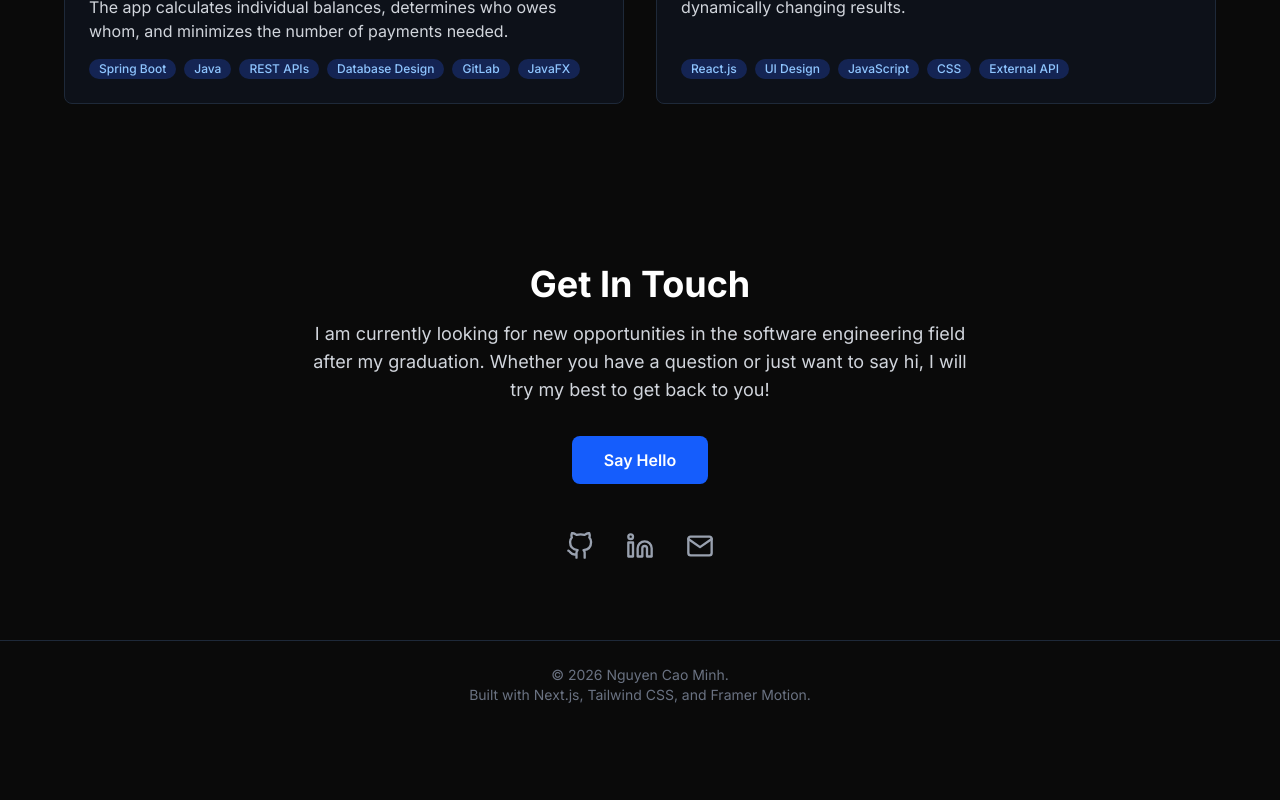
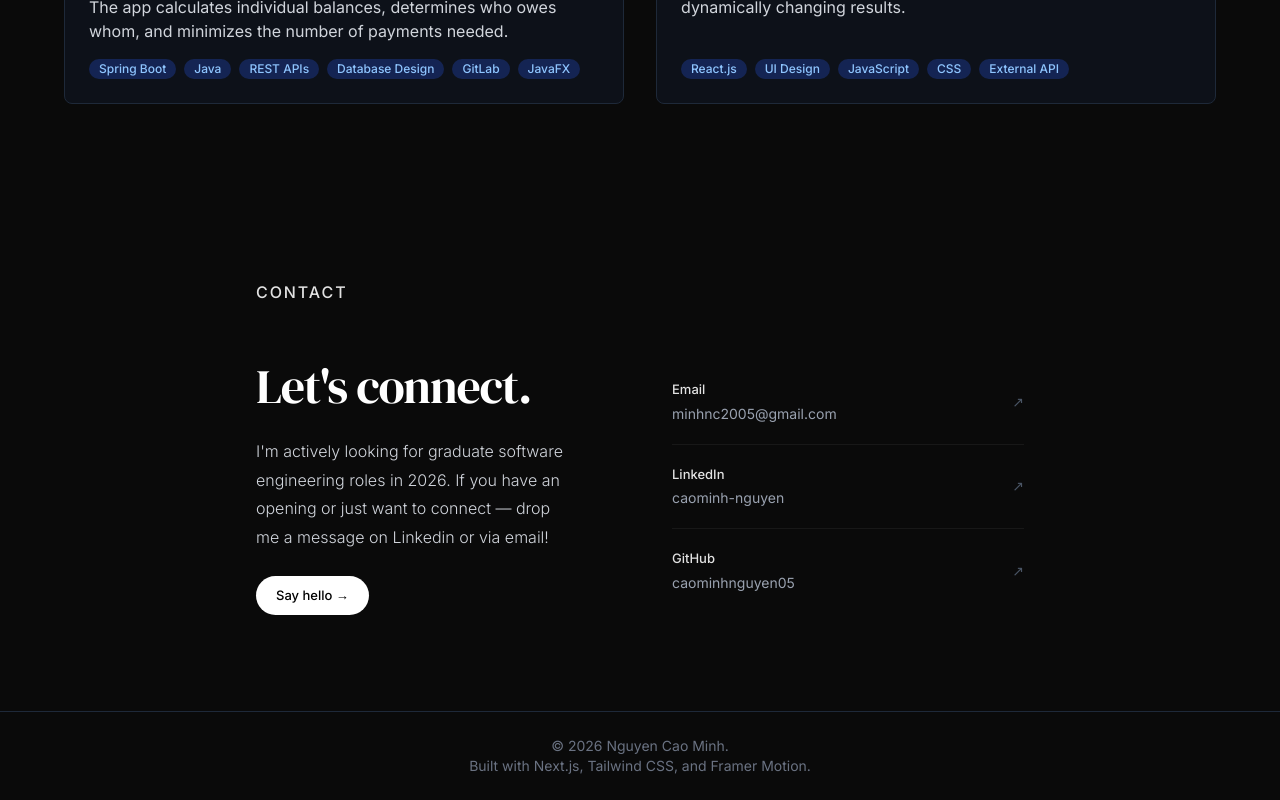
Before and after one commit to caominhnguyen05/caominh-portfolio, a Next.js app: page / in a window 1280 px wide. Shown: the part 2856-3656 px from the top of the page. Before the commit the page ends 3585 px from the top, so only its background shows below. Built offline with nearby package versions, Linux system fonts and the light colour scheme.

Commit message:
Improve contact section UI

```diff
--- a/src/app/components/contact.tsx
+++ b/src/app/components/contact.tsx
@@ -1,66 +1,85 @@
 "use client";
+import { motion } from "framer-motion";
+import React from "react";
 
-import { motion } from "framer-motion";
-import { FiMail, FiGithub, FiLinkedin } from "react-icons/fi";
+const Contact = () => {
+  const links = [
+    {
+      platform: "Email",
+      handle: "minhnc2005@gmail.com",
+      href: "mailto:minhnc2005@gmail.com",
+    },
+    {
+      platform: "LinkedIn",
+      handle: "caominh-nguyen",
+      href: "https://www.linkedin.com/in/caominh-nguyen/",
+    },
+    {
+      platform: "GitHub",
+      handle: "caominhnguyen05",
+      href: "https://github.com/caominhnguyen05",
+    },
+  ];
 
-type SectionWrapperProps = {
-  children: React.ReactNode;
-  id: string;
-};
-
-const SectionWrapper = ({ children, id }: SectionWrapperProps) => (
+  return (
     <motion.section
-    id={id}
-    className="py-20 px-6"
-    initial={{ opacity: 0, y: 50 }}
+      id="contact"
+      className="py-24 px-6 md:px-12"
+      initial={{ opacity: 0, y: 40 }}
       whileInView={{ opacity: 1, y: 0 }}
       viewport={{ once: true, amount: 0.2 }}
       transition={{ duration: 0.6 }}
     >
-    <div className="container mx-auto max-w-4xl text-center">{children}</div>
-  </motion.section>
-);
+      <div className="max-w-3xl mx-auto">
+        <p className="text-l font-medium tracking-[0.12em] uppercase mb-14">
+          Contact
+        </p>
 
-const Contact = () => {
-  return (
-    <SectionWrapper id="contact">
-      <h2 className="text-4xl font-bold mb-4 text-white">Get In Touch</h2>
-      <p className="text-lg text-gray-300 mb-8 max-w-2xl mx-auto">
-        I am currently looking for new opportunities in the software engineering
-        field after my graduation. Whether you have a question or just want to
-        say hi, I will try my best to get back to you!
+        <div className="grid md:grid-cols-2 gap-16 items-start">
+          {/* Left */}
+          <div className="flex flex-col gap-6">
+            <h2 className="font-serif text-4xl md:text-5xl font-normal text-white leading-[1.1] tracking-tight">
+              Let&apos;s connect.
+              <br />
+            </h2>
+            <p className="text-md text-gray-300 font-light leading-[1.8] max-w-xs">
+              I&apos;m actively looking for graduate software engineering roles
+              in 2026. If you have an opening or just want to connect — drop me
+              a message on Linkedin or via email!
             </p>
             <a
-        href="mailto:minhnc2005@gmail.com"
-        className="inline-block bg-blue-600 text-white font-semibold px-8 py-3 rounded-lg hover:bg-blue-700 transition-colors duration-300"
+              href="https://www.linkedin.com/in/caominh-nguyen/"
+              className="text-[13px] font-medium px-5 py-2.5 bg-white text-black rounded-full hover:opacity-80 transition-opacity w-fit"
             >
-        Say Hello
-      </a>
-      <div className="flex justify-center space-x-8 mt-12">
-        <a
-          href="https://github.com/caominhnguyen05"
-          target="_blank"
-          rel="noreferrer"
-          className="text-gray-400 hover:text-white"
-        >
-          <FiGithub size={28} />
-        </a>
-        <a
-          href="https://www.linkedin.com/in/caominh-nguyen/"
-          target="_blank"
-          rel="noreferrer"
-          className="text-gray-400 hover:text-white"
-        >
-          <FiLinkedin size={28} />
-        </a>
-        <a
-          href="mailto:minhnc2005@gmail.com"
-          className="text-gray-400 hover:text-white"
-        >
-          <FiMail size={28} />
+              Say hello →
             </a>
           </div>
-    </SectionWrapper>
+
+          {/* Right — link rows */}
+          <div className="divide-y divide-white/[0.06]">
+            {links.map((link) => (
+              <a
+                key={link.platform}
+                href={link.href}
+                target={link.href.startsWith("mailto") ? undefined : "_blank"}
+                rel="noreferrer"
+                className="flex items-center justify-between py-5 group"
+              >
+                <div className="flex flex-col gap-1">
+                  <span className="text-[13px] font-medium group-hover:text-white transition-colors duration-200">
+                    {link.platform}
+                  </span>
+                  <span className="text-sm text-gray-400">{link.handle}</span>
+                </div>
+                <span className="text-gray-600 group-hover:text-gray-400 transition-colors duration-200 text-sm">
+                  ↗
+                </span>
+              </a>
+            ))}
+          </div>
+        </div>
+      </div>
+    </motion.section>
   );
 };
 
```
Lines whose indentation alone changed are shown as unchanged.
